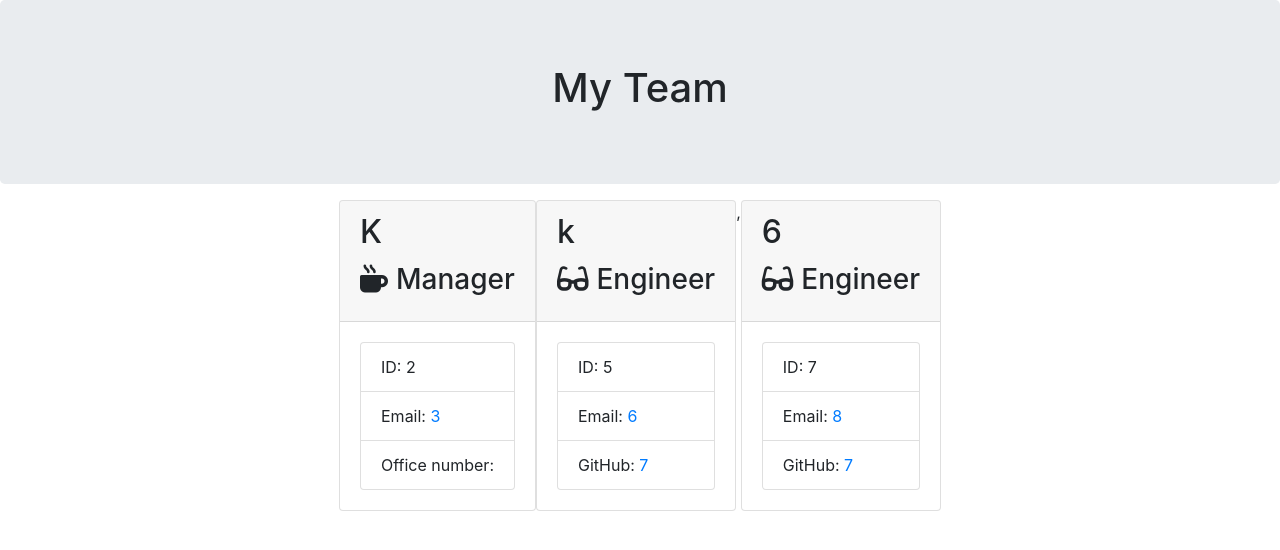
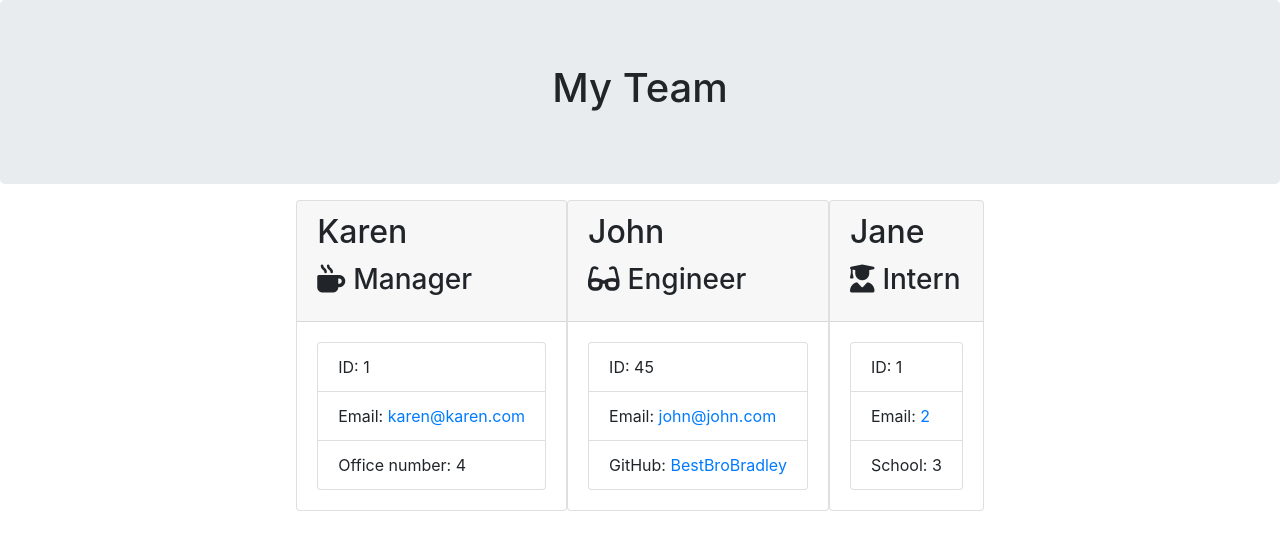
Before and after one commit to BestBroBradley/unit-ten-homework, a website: page output/myteam.html in a window 1280 px wide. Drawn offline with nearby package versions, Linux system fonts and the light colour scheme.

Commit message:
Worked on README

```diff
--- a/output/myteam.html
+++ b/output/myteam.html
@@ -25,38 +25,38 @@
             <div class="team-area col-12 d-flex justify-content-center">
                 <div class="card employee-card">
     <div class="card-header">
-        <h2 class="card-title">K</h2>
+        <h2 class="card-title">Karen</h2>
         <h3 class="card-title"><i class="fas fa-mug-hot mr-2"></i>Manager</h3>
     </div>
     <div class="card-body">
         <ul class="list-group">
-            <li class="list-group-item">ID: 2</li>
-            <li class="list-group-item">Email: <a href="mailto:3">3</a></li>
-            <li class="list-group-item">Office number: </li>
+            <li class="list-group-item">ID: 1</li>
+            <li class="list-group-item">Email: <a href="mailto:karen@karen.com">karen@karen.com</a></li>
+            <li class="list-group-item">Office number: 4</li>
         </ul>
     </div>
 </div><div class="card employee-card">
     <div class="card-header">
-        <h2 class="card-title">k</h2>
+        <h2 class="card-title">John</h2>
         <h3 class="card-title"><i class="fas fa-glasses mr-2"></i>Engineer</h3>
     </div>
     <div class="card-body">
         <ul class="list-group">
-            <li class="list-group-item">ID: 5</li>
-            <li class="list-group-item">Email: <a href="mailto:6">6</a></li>
-            <li class="list-group-item">GitHub: <a href="https://github.com/7" target="_blank" rel="noopener noreferrer">7</a></li>
+            <li class="list-group-item">ID: 45</li>
+            <li class="list-group-item">Email: <a href="mailto:john@john.com">john@john.com</a></li>
+            <li class="list-group-item">GitHub: <a href="https://github.com/BestBroBradley" target="_blank" rel="noopener noreferrer">BestBroBradley</a></li>
         </ul>
     </div>
-</div>,<div class="card employee-card">
+</div><div class="card employee-card">
     <div class="card-header">
-        <h2 class="card-title">6</h2>
-        <h3 class="card-title"><i class="fas fa-glasses mr-2"></i>Engineer</h3>
+        <h2 class="card-title">Jane</h2>
+        <h3 class="card-title"><i class="fas fa-user-graduate mr-2"></i>Intern</h3>
     </div>
     <div class="card-body">
         <ul class="list-group">
-            <li class="list-group-item">ID: 7</li>
-            <li class="list-group-item">Email: <a href="mailto:8">8</a></li>
-            <li class="list-group-item">GitHub: <a href="https://github.com/7" target="_blank" rel="noopener noreferrer">7</a></li>
+            <li class="list-group-item">ID: 1</li>
+            <li class="list-group-item">Email: <a href="mailto:2">2</a></li>
+            <li class="list-group-item">School: 3</li>
         </ul>
     </div>
 </div>
```
Also changed, not shown: README.md, assets/output.png (added), 1 other file.
